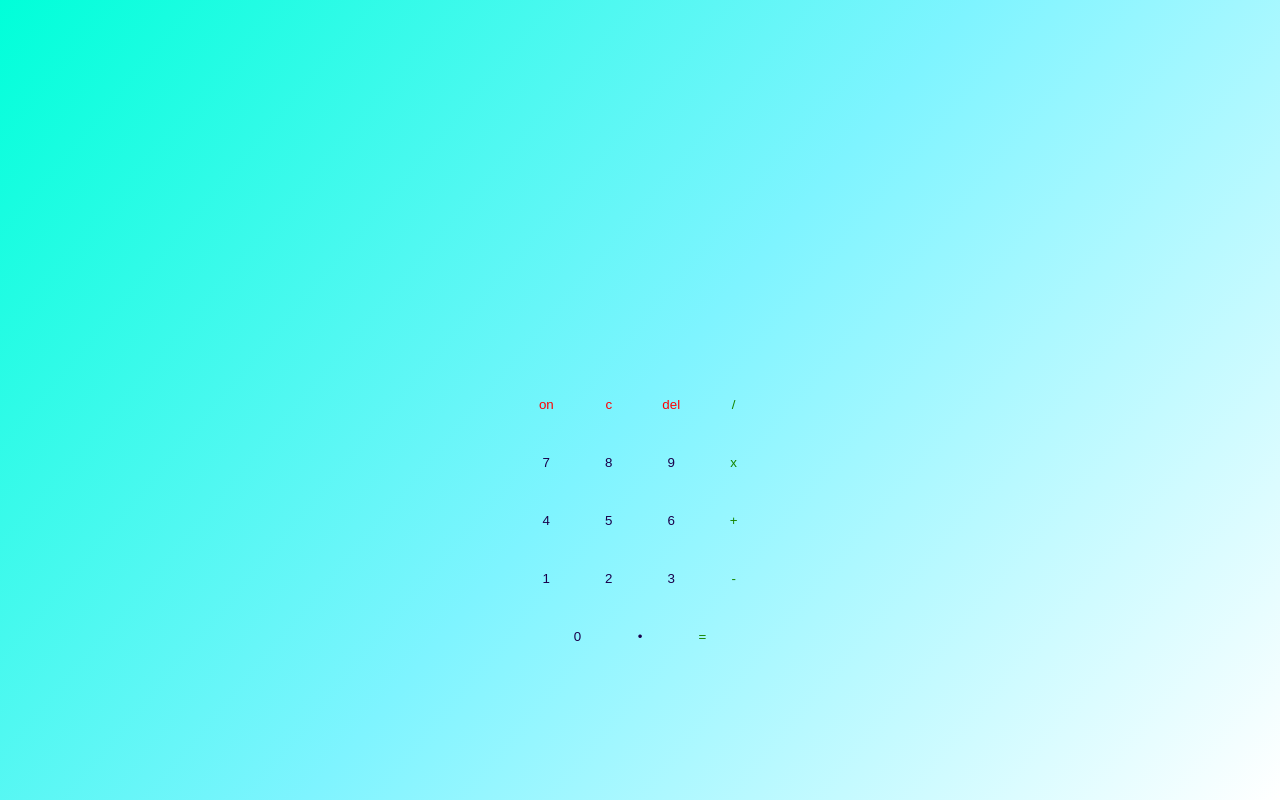
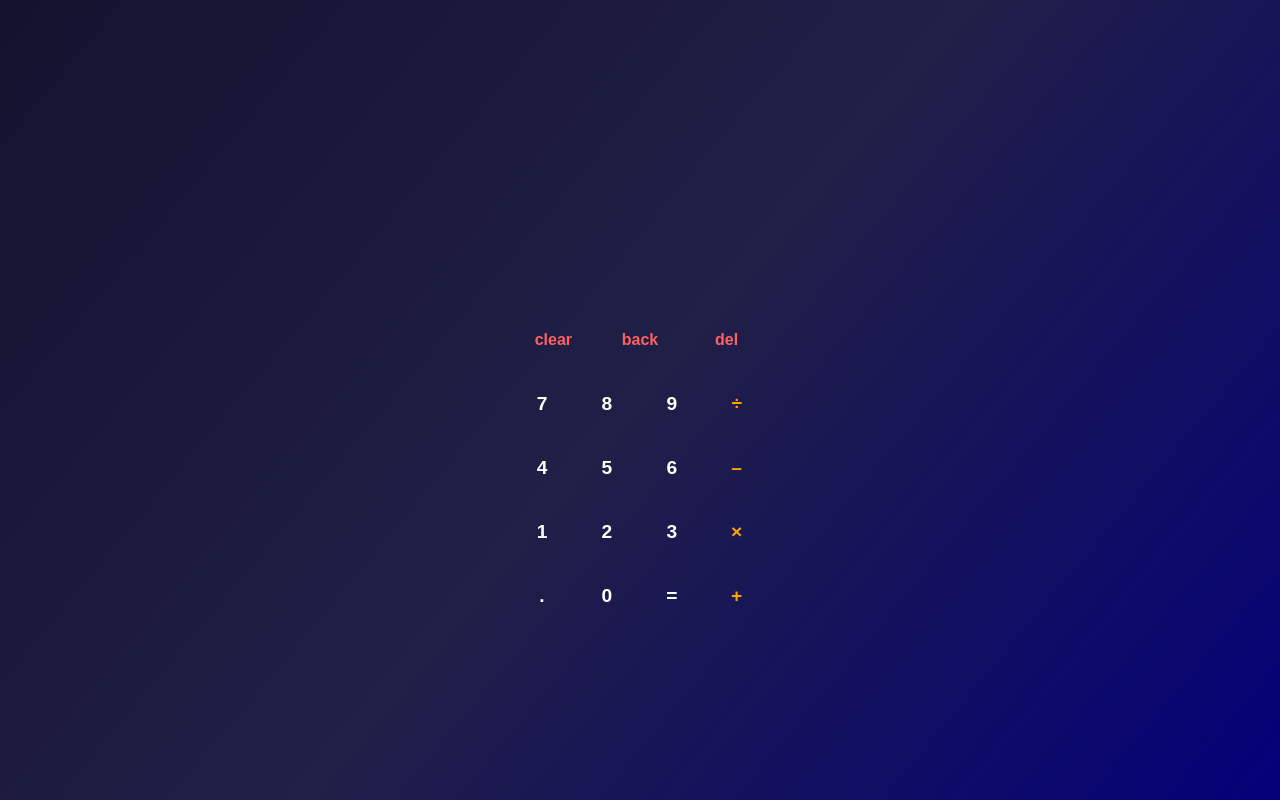
Before and after one commit to mikayas/calculadora-digital, a plain HTML site: page index.html in a window 1280 px wide. Drawn offline with Linux system fonts and the light colour scheme.

Commit message:
version_2_0

```diff
--- a/index.html
+++ b/index.html
@@ -4,47 +4,45 @@
         <meta charset="utf-8"/>
         <meta name="viewport" content="width=device-width initial-scale=1"/>
         <link rel="stylesheet" href="style.css">
-        <title>calculadora digital</title>
+        <title>html calculator</title>
     </head>
     <body>
-        <div id="calculadora-app" onclick="geral()">
-            <div id="bloco-painel">
-                <div id="painel-banco"></div>
-                <div id="painel-aviso"></div>
-                <div id="painel-fronte"></div>
-            </div>
-            <div id="bloco-teclado">
-                <div class="teclado-linha">
-                    <button class="botao config" onclick="on()">on</button>
-                    <button class="botao config" onclick="voltar()">c</button>
-                    <button class="botao config" onclick="apagar()">del</button>
-                    <button class="botao operador" onclick="operador('/')">/</button>
+        <main class="main-content">
+            <div class="body-calculator">
+                <div class="container-panel">
+                    <div id="output-historic" class="panel-output-historic"></div>
+                    <div id="output-main" class="panel-output-main"></div>
+                    <div id="output-warning" class="panel-output-warning"></div>
                 </div>
-                <div class="teclado-linha">
-                    <button class="botao numero" onclick="inserir('7')">7</button>
-                    <button class="botao numero" onclick="inserir('8')">8</button>
-                    <button class="botao numero" onclick="inserir('9')">9</button>
-                    <button class="botao operador" onclick="operador('*')">x</button>
-                </div>
-                <div class="teclado-linha">
-                    <button class="botao numero" onclick="inserir('4')">4</button>
-                    <button class="botao numero" onclick="inserir('5')">5</button>
-                    <button class="botao numero" onclick="inserir('6')">6</button>
-                    <button class="botao operador" onclick="operador('+')">+</button>
-                </div>
-                <div class="teclado-linha">
-                    <button class="botao numero" onclick="inserir('1')">1</button>
-                    <button class="botao numero" onclick="inserir('2')">2</button>
-                    <button class="botao numero" onclick="inserir('3')">3</button>
-                    <button class="botao operador" onclick="operador('-')">-</button>
-                </div>
-                <div class="teclado-linha">
-                    <button class="botao numero" onclick="inserir('0')">0</button>
-                    <button class="botao numero" onclick="virgula('.')">•</button>
-                    <button class="botao operador" onclick="calcular()">=</button>
+                <div class="container-keyboard" onclick="inputValuesInPanels()">
+                    <div class="keyboard-config">
+                        <button class="btn-default" onclick="clearAll()">clear</button>
+                        <button class="btn-default" onclick="altPanels()">back</button>
+                        <button class="btn-default" onclick="deleteChar()">del</button>
+                    </div>
+                    <div class="keyboard-numbers">
+                        <button class="btn-default" onclick="addInOutputMain('7')">7</button>
+                        <button class="btn-default" onclick="addInOutputMain('8')">8</button>
+                        <button class="btn-default" onclick="addInOutputMain('9')">9</button>
+                        <button class="btn-default" onclick="addInOutputMain('4')">4</button>
+                        <button class="btn-default" onclick="addInOutputMain('5')">5</button>
+                        <button class="btn-default" onclick="addInOutputMain('6')">6</button>
+                        <button class="btn-default" onclick="addInOutputMain('1')">1</button>
+                        <button class="btn-default" onclick="addInOutputMain('2')">2</button>
+                        <button class="btn-default" onclick="addInOutputMain('3')">3</button>
+                        <button class="btn-default" onclick="addPointInOutputMain('.')">.</button>
+                        <button class="btn-default" onclick="addInOutputMain('0')">0</button>
+                        <button class="btn-default" onclick="calculate()">=</button>
+                    </div>
+                    <div class="keyboard-symbols">
+                        <button class="btn-default" onclick="addSymbolInOutputMain('/')">&divide;</button>
+                        <button class="btn-default" onclick="addSymbolInOutputMain('-')">&ndash;</button>
+                        <button class="btn-default" onclick="addSymbolInOutputMain('*')">&times;</button>
+                        <button class="btn-default" onclick="addSymbolInOutputMain('+')">+</button>
+                    </div>
                 </div>
             </div>
-        </div>
+        </main>
         <script src="script.js"></script>
     </body>
 </html>
--- a/script.js
+++ b/script.js
@@ -1,106 +1,103 @@
-var painel = document.getElementById("painel-fronte");
-var painel_a = document.getElementById("painel-aviso");
-var painel_b = document.getElementById("painel-banco");
+const outputMain = document.getElementById("output-main");
+const outputWarning = document.getElementById("output-warning");
+const outputHistoric = document.getElementById("output-historic");
 
-function on() {
-    painel.innerHTML = "";
-    painel_b.innerHTML = "";
-    painel_a.style.visibility = "hidden";
-    painel_b.style.visibility = "hidden";
+var fullLengthOutputMain = 20;
+var halfLengthOutputMain = 11;
+var fullSizeOutputMain = "2.5rem";
+var halfSizeOutputMain = "1.5rem";
+
+
+function clearAll() {
+    outputMain.innerHTML = "";
+    outputWarning.innerHTML = "";
+    outputHistoric.innerHTML = "";
 }
 
-function inserir(char) {
-    var resul = painel.innerHTML;
-    if(resul.length <= 15) {
-        document.getElementById("painel-fronte").innerHTML = resul + char;
-        painel_a.style.visibility = "hidden";
+function calculate() {
+    if(
+        outputMain.innerHTML.slice(-1) == "+" ||
+        outputMain.innerHTML.slice(-1) == "-" ||
+        outputMain.innerHTML.slice(-1) == "*" ||
+        outputMain.innerHTML.slice(-1) == "/" ||
+        outputMain.innerHTML.slice(-1) == "."
+    ){
+        outputMain.innerHTML = outputMain.innerHTML.slice(0, -1);
+    }
+    outputHistoric.innerHTML = outputMain.innerHTML;
+    outputMain.innerHTML = eval(outputMain.innerHTML);
+}
+
+function altPanels() {
+    const valueOutputMain = outputMain.innerHTML;
+    const valueOutputHistoric = outputHistoric.innerHTML;
+
+    outputMain.innerHTML = valueOutputHistoric;
+    outputHistoric.innerHTML = valueOutputMain;
+}
+
+function deleteChar() {
+    outputMain.innerHTML = outputMain.innerHTML.slice(0, -1);
+}
+
+function inputValuesInPanels() {
+    outputMain.style.fontSize = fullSizeOutputMain;
+    if(outputMain.innerHTML.length > halfLengthOutputMain){
+        outputMain.style.fontSize = halfSizeOutputMain;
+    }
+    if(outputMain.innerHTML.length < fullLengthOutputMain) {
+        outputMain.style.color = "var(--ColorDefault1)";
+        outputWarning.innerHTML = "";
+    }else if(outputMain.innerHTML.length == fullLengthOutputMain) {
+        outputWarning.style.color = "var(--ColorSecondary2)";
+        outputMain.style.color = "var(--ColorSecondary2)";
     }
     else {
-        painel_a.innerHTML = "limite atingido";
-        painel_a.style.visibility = "visible";
+        outputWarning.innerHTML = "max limit";
+        outputMain.innerHTML = outputMain.innerHTML.slice(0, -1);
     }
 }
 
-function virgula(char) {
-    var resul = painel.innerHTML;
-    if((resul.split('.').length - 1) < 1 && resul.length <= 14) {
-        document.getElementById("painel-fronte").innerHTML = resul + char;
-        painel_a.style.visibility = "hidden";
-        if(painel.innerHTML.indexOf(".") == 0) {
-            painel.innerHTML = "0."
+function addInOutputMain(char) {
+    if(
+        (outputMain.innerHTML == "0")
+        ||
+        (outputMain.innerHTML.slice(-2) == "+0" ||
+        outputMain.innerHTML.slice(-2) == "-0" ||
+        outputMain.innerHTML.slice(-2) == "*0" ||
+        outputMain.innerHTML.slice(-2) == "/0")
+    ){
+        outputMain.innerHTML = outputMain.innerHTML.slice(0, -1);
+    }
+    outputMain.innerHTML = outputMain.innerHTML + char;
+}
+
+function addSymbolInOutputMain(char) {
+    if(outputMain.innerHTML.length > 0) {
+        if(
+            outputMain.innerHTML.slice(-1) == "+" ||
+            outputMain.innerHTML.slice(-1) == "-" ||
+            outputMain.innerHTML.slice(-1) == "*" ||
+            outputMain.innerHTML.slice(-1) == "/" ||
+            outputMain.innerHTML.slice(-1) == "."
+        ){
+            outputMain.innerHTML = outputMain.innerHTML.slice(0, -1);
         }
-    }
-    else {
-        if(resul.length > 14) {
-            painel_a.innerHTML = "limite atingido";
-        }
-        else {
-            painel_a.innerHTML = "já adicionado";
-        }
-        painel_a.style.visibility = "visible";
+        outputMain.innerHTML = outputMain.innerHTML + char;
     }
 }
 
-function apagar() {
-    var resul = painel.innerHTML;
-    document.getElementById("painel-fronte").innerHTML = resul.slice(0, -1);
-    painel_a.style.visibility = "hidden";
-}
+function addPointInOutputMain(char) {
+    if(outputMain.innerHTML.length > 0) {
+        if(
+            outputMain.innerHTML.slice(-1) != "+" &&
+            outputMain.innerHTML.slice(-1) != "-" &&
+            outputMain.innerHTML.slice(-1) != "*" &&
+            outputMain.innerHTML.slice(-1) !== "/" &&
+            outputMain.innerHTML.slice(-1) != "."
+        ){
+            outputMain.innerHTML = outputMain.innerHTML + char;
+        }
 
-function voltar() {
-    var pf = painel.innerHTML;
-    var pb = painel_b.innerHTML;
-    if(pf !== "" && pb !== "") {
-        painel.innerHTML = pb;
-        painel_b.innerHTML = pf;
     }
 }
-
-function operador(char) {
-    var resul = painel.innerHTML;
-    if(
-        resul.slice(-1) !== "+" &&
-        resul.slice(-1) !== "-" &&
-        resul.slice(-1) !== "*" &&
-        resul.slice(-1) !== "/" &&
-        resul.slice(-1) !== "" &&
-        resul.slice(-1) !== "."
-    ){
-        document.getElementById("painel-fronte").innerHTML = resul + char;
-    }
-}
-
-function calcular() {
-    var resul = document.getElementById("painel-fronte").innerHTML;
-    if(
-        resul !== "" &&
-        resul.slice(-1) !== "+" &&
-        resul.slice(-1) !== "-" &&
-        resul.slice(-1) !== "*" &&
-        resul.slice(-1) !== "/" &&
-        resul.slice(-1) !== "."
-    ) {
-        painel_b.innerHTML = painel.innerHTML;
-        painel_b.style.visibility = "visible";
-        painel.innerHTML = eval(resul);
-    }
-}
-
-function geral() {
-    var resul = painel.innerHTML;
-    if(resul.length <= 7) {
-        painel.style.fontSize = "50px";
-    }
-    else if(resul.length <= 11) {
-        painel.style.fontSize = "30px";
-    }
-    else if(resul.length <= 14) {
-        painel.style.fontSize = "25px";
-    }
-}
-
-/* problemas
-    // substuir: não adicionar "." se o ultimo indice for "."
-    // adicionar: límite de caracter nos operadores em geral
-    // modificar tema claro
-*/
--- a/style.css
+++ b/style.css
@@ -1,97 +1,123 @@
 @charset "utf-8";
 
 :root {
-    --corFundo1: #13122e;
-    --corFundo2: #201f47;
-    --corFundo3: #040079;
-    --cor0: white;
-    --cor1: gray;
-    --cor2: orange;
-    --cor3: red;
-    --cor4: #282566;
+    --ColorDefault1: #ffffff;
+    --ColorDefault2: #000000;
+    --ColorGray1: #808080;
+    --ColorPrimary1: #13122e;
+    --ColorPrimary2: #201f47;
+    --ColorPrimary3: #282566;
+    --ColorPrimary4: #040079;
+    --ColorSecondary1: #ffa500;
+    --ColorSecondary2: #ff6161;
 }
 
 * {
+    border: 0;
     box-sizing: border-box;
-    margin: 0px;
-    padding: 0px;
     font-family: sans-serif;
+    font-size: 16px;
+    gap: 1rem;
+    margin: 0;
+    padding: 0;
+    outline: 0;
     user-select: none;
 }
 
 body {
-    background: linear-gradient(130deg, var(--corFundo1), var(--corFundo2), var(--corFundo3))fixed;
+    background: linear-gradient(130deg,
+        var(--ColorPrimary1),
+        var(--ColorPrimary2),
+        var(--ColorPrimary4))fixed;
+    color: var(--ColorDefault1);
 }
 
-#calculadora-app {
-    width: 250px;
-    position: absolute;
-    top: 50%;
-    left: 50%;
-    transform: translate(-50%, -50%);
+.main-content {
+    align-items: center;
+    display: flex;
+    justify-content: center;
+    min-height: 100vh;
 }
 
-#bloco-painel {
-    width: 100%;
-    padding: 100px 5px 10px 5px;
-    text-align: center;
+.body-calculator {
+    display: grid;
+    gap: 2rem;
+    padding: 1rem;
 }
 
-#painel-banco {
-    height: 40px;
-    padding: 5px;
-    font-size: 20px;
-    color: var(--cor1);
+.container-panel {
+    display: grid;
+    justify-items: center;
 }
 
-#painel-aviso {
-    height: 30px;
-    padding: 5px;
-    font-size: 15px;
-    color: var(--cor3);
+.panel-output-historic {
+    color: var(--ColorGray1);
+    font-size: 1.5rem;
+    height: 2rem;
 }
 
-#painel-fronte {
-    height: 60px;
-    font-size: 50px;
-    padding: 5px;
-    color: var(--cor0);
-    transition-duration: 0.5s;
+.panel-output-main {
+    font-size: 2.5rem;
+    height: 2.5rem;
+    transition-duration: 0.1s;
+    letter-spacing: 0.2rem;
 }
 
-#bloco-teclado {
-    text-align: center;
+.container-keyboard {
+    display: grid;
+    grid-template-areas:
+        'kb-config kb-config kb-config'
+        'kb-numbers kb-numbers kb-symbols'
+        'kb-numbers kb-numbers kb-symbols'
+    ;
+    width: 244px;
+    margin: 0 auto;
 }
 
-.botao {
-    width: 50px;
-    height: 50px;
-    margin: 4px;
-    border: none;
-    border-radius: 10px;
-    background: none;
-    transition-duration: 0.3s;
+.keyboard-config {
+    display: grid;
+    grid-area: kb-config;
+    grid-template-columns: auto auto auto;
+    justify-items: center;
 }
 
-.botao:hover {
-    background-color: var(--cor4);
+.keyboard-numbers {
+    display: grid;
+    grid-template-columns: auto auto auto;
+    grid-area: kb-numbers;
 }
 
-.config {color: var(--cor3);}
+.keyboard-symbols {
+    display: grid;
+    grid-area: kb-symbols;
+}
 
-.numero {color: var(--cor0);}
+.keyboard-config .btn-default {
+    color: var(--ColorSecondary2);
+    font-size: 1rem;
+}
 
-.operador {color: var(--cor2);}
+.keyboard-symbols .btn-default {
+    color: var(--ColorSecondary1);
+}
 
-@media (prefers-color-scheme: light) {
-    :root {
-        --corFundo1: #00ffd9;
-        --corFundo2: #7ef4ff;
-        --corFundo3: #ffffff;
-        --cor0: rgb(26, 0, 75);
-        --cor1: gray;
-        --cor2: #168500;
-        --cor3: red;
-        --cor4: #24cfd4;
+.btn-default {
+    background-color: transparent;
+    border-radius: 0.5rem;
+    color: var(--ColorDefault1);
+    font-size: 1.2rem;
+    font-weight: bold;
+    min-height: 3rem;
+    transition-duration: 0.2s;
+    width: 3rem;
+}
+
+.btn-default:hover {
+    background-color: var(--ColorPrimary3);
+}
+
+@media (max-width: 244px) {
+    * {
+        font-size: clamp(8px, 12px + 0.5vw, 16px);
     }
 }
```
Also changed, not shown: 1 other file.
